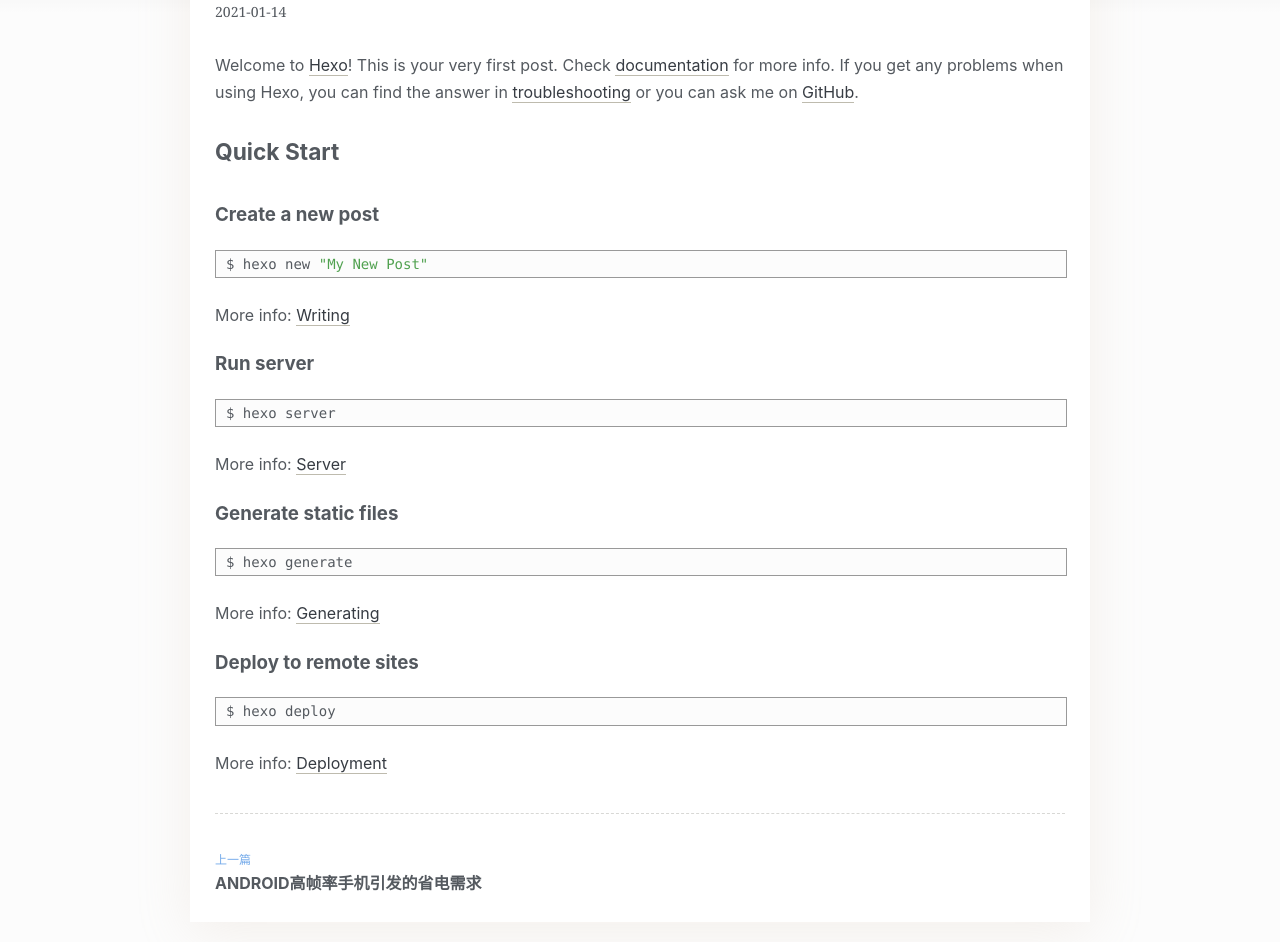
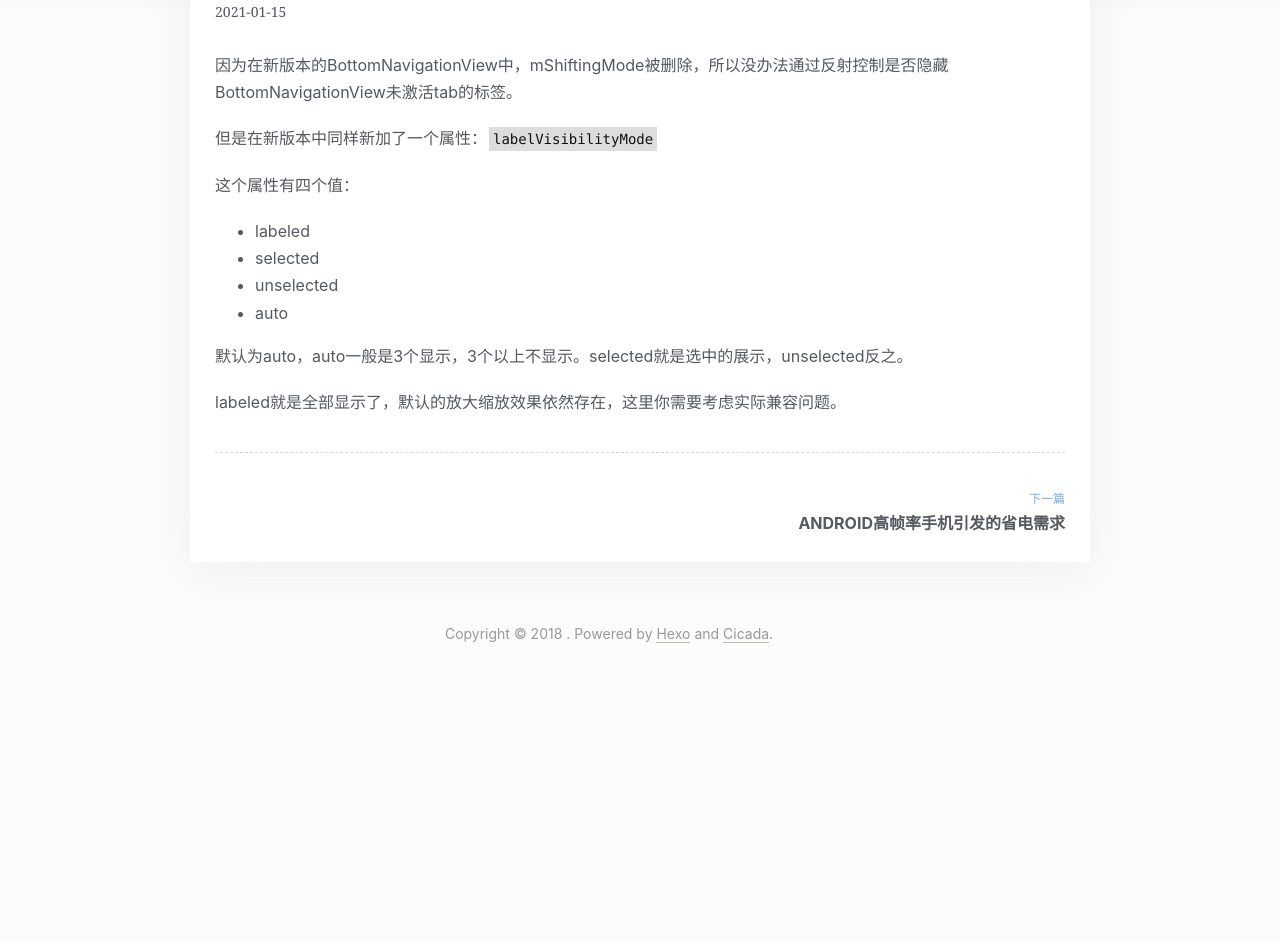
Before and after one commit to bumazhidi/bumazhidi.github.io, a plain HTML site: page 2021/01/15/bottomNavigationView-item-hide-tag/index.html in a window 1280 px wide. Shown: the part 367-1309 px from the top of the page. After the commit the page ends 1029 px from the top, so only its background shows below. Drawn offline with nearby package versions, Linux system fonts and the light colour scheme; grey boxes are pictures that could not be loaded.

Commit message:
Site updated: 2021-01-15 08:58:02

```diff
--- a/2021/01/14/hello-world/index.html
+++ b/2021/01/15/bottomNavigationView-item-hide-tag/index.html
@@ -75,14 +75,14 @@
 
 
     <h1 class="post-title">
-      <a href="/2021/01/14/hello-world/">
-        Hello World
+      <a href="/2021/01/15/bottomNavigationView-item-hide-tag/">
+        BottomNavigationView隐藏标签的问题
       </a>
     </h1>
 
 
 <div class="post-meta">
-  2021-01-14
+  2021-01-15
 
 
 </div>
@@ -91,15 +91,17 @@
     </div>
     <div class="post-detail">
 
-        <p>Welcome to <a target="_blank" rel="noopener" href="https://hexo.io/">Hexo</a>! This is your very first post. Check <a target="_blank" rel="noopener" href="https://hexo.io/docs/">documentation</a> for more info. If you get any problems when using Hexo, you can find the answer in <a target="_blank" rel="noopener" href="https://hexo.io/docs/troubleshooting.html">troubleshooting</a> or you can ask me on <a target="_blank" rel="noopener" href="https://github.com/hexojs/hexo/issues">GitHub</a>.</p>
-<h2 id="Quick-Start"><a href="#Quick-Start" class="headerlink" title="Quick Start"></a>Quick Start</h2><h3 id="Create-a-new-post"><a href="#Create-a-new-post" class="headerlink" title="Create a new post"></a>Create a new post</h3><figure class="highlight bash"><table><tr><td class="gutter"><pre><span class="line">1</span><br></pre></td><td class="code"><pre><span class="line">$ hexo new <span class="string">&quot;My New Post&quot;</span></span><br></pre></td></tr></table></figure>
-<p>More info: <a target="_blank" rel="noopener" href="https://hexo.io/docs/writing.html">Writing</a></p>
-<h3 id="Run-server"><a href="#Run-server" class="headerlink" title="Run server"></a>Run server</h3><figure class="highlight bash"><table><tr><td class="gutter"><pre><span class="line">1</span><br></pre></td><td class="code"><pre><span class="line">$ hexo server</span><br></pre></td></tr></table></figure>
-<p>More info: <a target="_blank" rel="noopener" href="https://hexo.io/docs/server.html">Server</a></p>
-<h3 id="Generate-static-files"><a href="#Generate-static-files" class="headerlink" title="Generate static files"></a>Generate static files</h3><figure class="highlight bash"><table><tr><td class="gutter"><pre><span class="line">1</span><br></pre></td><td class="code"><pre><span class="line">$ hexo generate</span><br></pre></td></tr></table></figure>
-<p>More info: <a target="_blank" rel="noopener" href="https://hexo.io/docs/generating.html">Generating</a></p>
-<h3 id="Deploy-to-remote-sites"><a href="#Deploy-to-remote-sites" class="headerlink" title="Deploy to remote sites"></a>Deploy to remote sites</h3><figure class="highlight bash"><table><tr><td class="gutter"><pre><span class="line">1</span><br></pre></td><td class="code"><pre><span class="line">$ hexo deploy</span><br></pre></td></tr></table></figure>
-<p>More info: <a target="_blank" rel="noopener" href="https://hexo.io/docs/one-command-deployment.html">Deployment</a></p>
+        <p>因为在新版本的BottomNavigationView中，mShiftingMode被删除，所以没办法通过反射控制是否隐藏BottomNavigationView未激活tab的标签。</p>
+<p>但是在新版本中同样新加了一个属性：<code>labelVisibilityMode</code></p>
+<p>这个属性有四个值：</p>
+<ul>
+<li>labeled</li>
+<li>selected</li>
+<li>unselected</li>
+<li>auto</li>
+</ul>
+<p>默认为auto，auto一般是3个显示，3个以上不显示。selected就是选中的展示，unselected反之。</p>
+<p>labeled就是全部显示了，默认的放大缩放效果依然存在，这里你需要考虑实际兼容问题。</p>
 
         <hr>
 
@@ -113,11 +115,11 @@
 
       <div class="post-more">
 
-    <div class="post-pre">
-      <span>上一篇</span>
-      <a href="/2021/01/14/about-high-frame/">Android高帧率手机引发的省电需求</a>
-    </div>
 
+  <div class="post-next">
+    <span>下一篇</span>
+    <a href="/2021/01/14/about-high-frame/">Android高帧率手机引发的省电需求</a>
+  </div>
 
 </div>
 
```
Also changed, not shown: 2021/01/14/about-high-frame/index.html (+4 -4 lines), archives/2021/01/index.html (+4 -4 lines), archives/2021/index.html (+4 -4 lines), archives/index.html (+4 -4 lines), index.html (+42 -40 lines).
